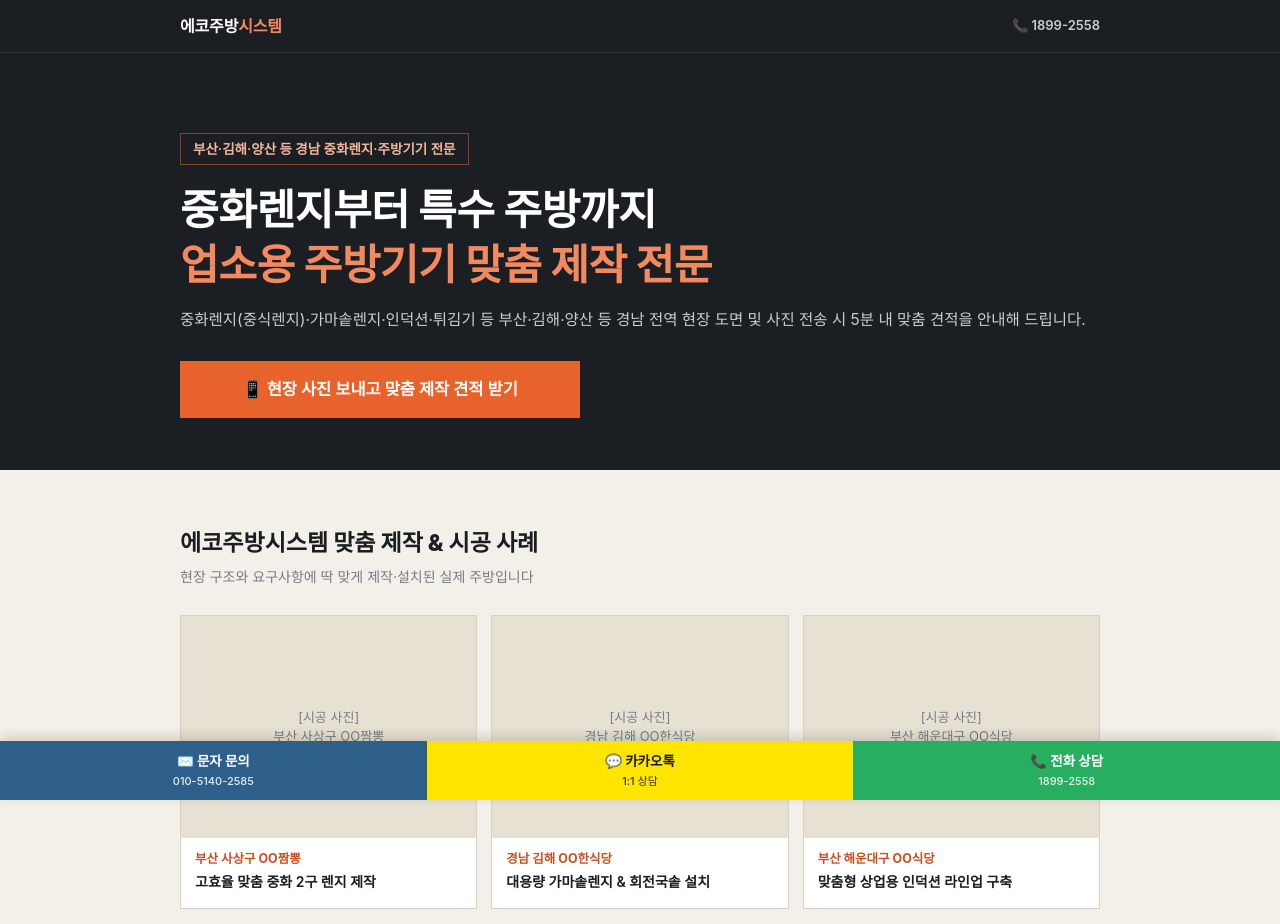
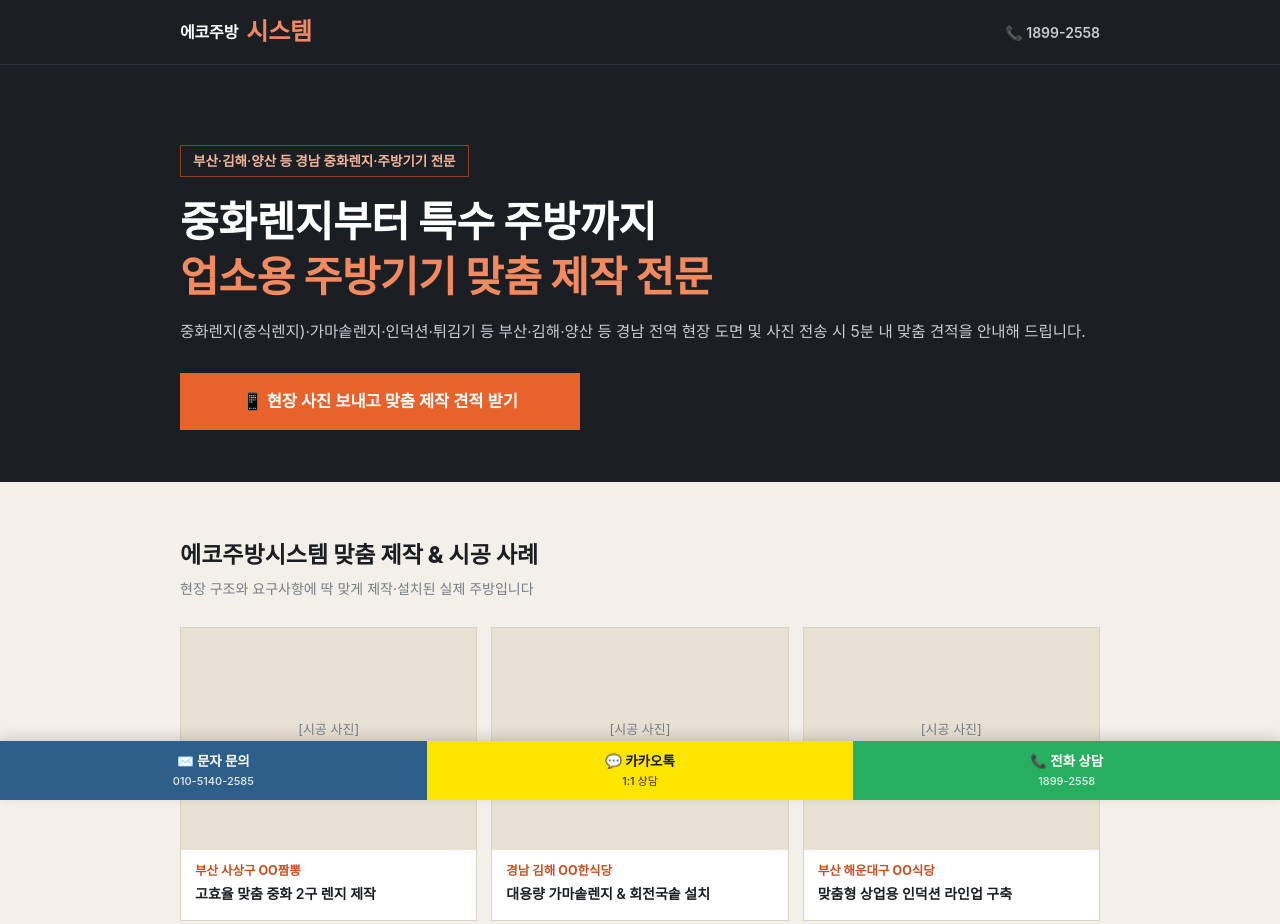
Before and after one commit to Aim-Hyeok/Aim-Hyeok.github.io, a plain HTML site: page index.html in a window 1280 px wide. Shown: the top 924 px of the page. Drawn offline with Linux system fonts and the light colour scheme; a web font is replaced by a local one.

Commit message:
Update index.html

```diff
--- a/index.html
+++ b/index.html
@@ -59,20 +59,34 @@
   button{font-family:inherit;cursor:pointer;border:none;}
   .wrap{max-width:960px;margin:0 auto;padding:0 20px;}
 
-  /* ---------- TOPBAR ---------- */
+/* ---------- TOPBAR ---------- */
   .topbar{
     background:var(--steel-dark);
-    padding:14px 0;
+    /* 14px였던 위아래 여백을 20px로 늘려서 상단 바 전체 높이를 확보합니다 */
+    padding:20px 0;
     border-bottom:1px solid #2E353C;
   }
   .topbar .wrap{
     display:flex;align-items:center;justify-content:space-between;
   }
   .topbar .brand{
-    color:#fff;font-size:16px;font-weight:800;letter-spacing:-0.01em;
+    color:#fff;
+    /* '부산·경남...' 기본 글자 크기도 필요하다면 살짝 키우거나 유지합니다 (현재 16px) */
+    font-size:16px;
+    font-weight:800;
+    letter-spacing:-0.01em;
+    display: flex;
+    align-items: center;
   }
-  .topbar .brand span{color:#F2895F;}
-  .topbar .tel{color:#C9CDD1;font-size:13px;font-weight:600;}
+  /* 주황색 '에코주방시스템' 글자만 타깃해서 확실하게 키웁니다 */
+  .topbar .brand span{
+    color:#F2895F;
+    font-size: 24px; /* 글자 크기를 시원하게 키웠습니다 */
+    font-weight: 900; /* 조금 더 두껍게 강조 */
+    margin-left: 8px; /* 앞의 글자와 살짝 띄워주는 여백 */
+    line-height: 1;
+  }
+  .topbar .tel{color:#C9CDD1;font-size:14px;font-weight:600;}
 
   /* ---------- HERO ---------- */
   .hero{
```
